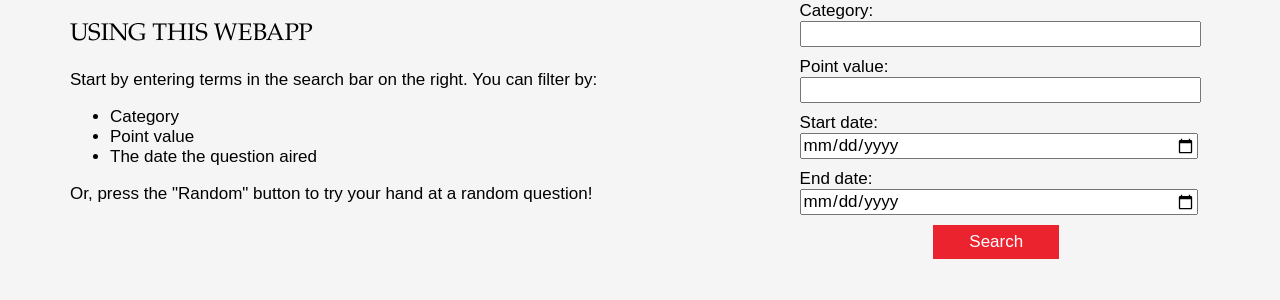
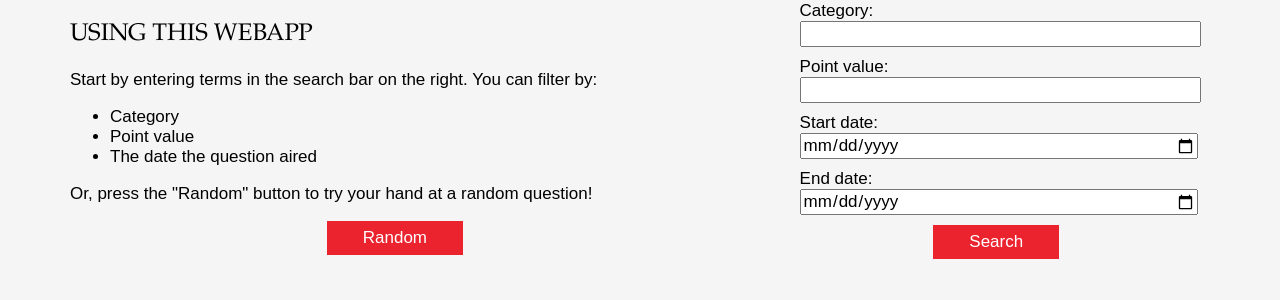
Before and after one commit to karthikr13/Jeopardy, a Django app: page /board/ in a window 1280 px wide. Shown: the part 117-417 px from the top of the page. Run offline with Django 3.2, Linux system fonts and the light colour scheme.

Commit message:
added random button

```diff
--- a/board/templates/board/index.html
+++ b/board/templates/board/index.html
@@ -93,7 +93,7 @@ h1, h2, h3, h4, h5 {
 #main-right .form .textfield {
   width: 100%;
 }
-.main #main-right #button {
+.main #button, #button2 {
   text-align: center;
   padding-top: 7px;
   padding-bottom: 7px;
@@ -123,7 +123,8 @@ h1, h2, h3, h4, h5 {
 </header>
 <main class="main">
   <div id="main-left">
-    <h2>Using this webapp</h2>
+    <form name="form2" class="form" onsubmit="this.action = '/board/random';">
+      <h2>Using this webapp</h2>
     <p>Start by entering terms in the search bar on the right. You&nbsp;can filter by:</p>
     <ul>
       <li>Category</li>
@@ -131,6 +132,10 @@ h1, h2, h3, h4, h5 {
       <li>The date the question aired</li>
     </ul>
     <p>Or, press the "Random" button to try your hand at a random question!</p>
+    <input type="submit" class="button" name="button" id="button2" value="Random">
+  </form>
+
+
   </div>
 <div id="main-right">
 <form name="form1" class="form" onsubmit="this.action = '/board/category=' + this.category.value + '&points=' + this.points.value + '&startDate=' + this.startDate.value + '&endDate=' + this.endDate.value;">
--- a/board/urls.py
+++ b/board/urls.py
@@ -12,7 +12,8 @@ from . import views
 urlpatterns = [
         path('', views.index, name = 'index'),
         path('<int:question_id>/', views.detail, name = 'detail'),
-        path('<str:search_string>/', views.search, name = 'search'),
+        path('random/', views.random_question, name = 'random'),
+        path('<str:search_string>/', views.search, name = 'search')
 ]
 '''
 path('<str:category>/', views.search_category, name = 'search'),
--- a/board/views.py
+++ b/board/views.py
@@ -2,6 +2,7 @@ from django.shortcuts import render, get_object_or_404
 from django.core.paginator import Paginator
 from .models import Question
 from django.utils.dateparse import parse_date
+import random
 # Create your views here.
 
 def index(request):
@@ -51,6 +52,9 @@ def search(request, search_string):
     except:
         return render(request, 'board/category_sort.html', {'header': header, 'matches': None})
 
+def random_question(request):
+    question = get_object_or_404(Question, pk=random.randint(0, Question.objects.count()))
+    return render(request, 'board/detail.html', {'question': question})
 def search_category(request, category):
     matches = Question.objects.filter(category__iexact = category)
     paginator = Paginator(matches, 25)
```
